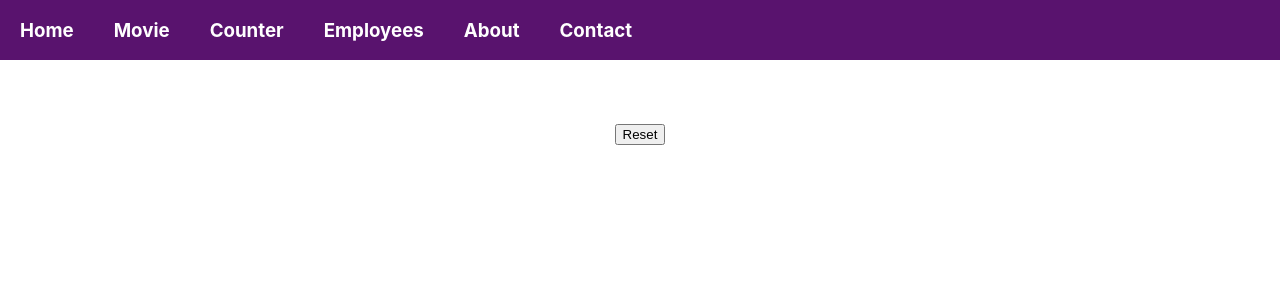
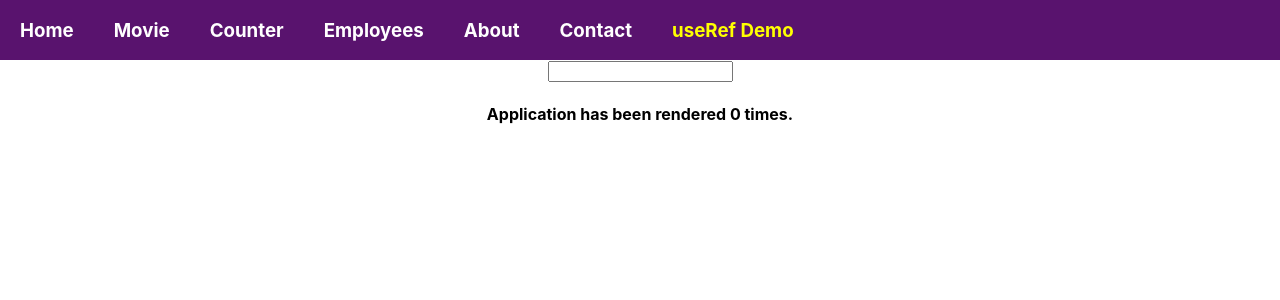
Before and after one commit to utshabkg/react-practice, a React (Create React App) app: page /userefdemo in a window 1280 px wide. Shown: the top 300 px of the page. Built offline with nearby package versions, Linux system fonts and the light colour scheme; no server answers.

Commit message:
Demo of useRef hook is observed.

```diff
--- a/src/App.js
+++ b/src/App.js
@@ -9,6 +9,7 @@ import Contact from "./components/contact/Contact";
 import Insta from "./components/contact/Insta";
 import Mail from "./components/contact/Mail";
 import Error from "./components/error/Error";
+import UseRefDemo from "./components/hooksDemo/useRefDemo";
 
 import { BrowserRouter as Router, Routes, Route } from "react-router-dom";
 
@@ -30,6 +31,7 @@ function App() {
             <Route path="insta" element={<Insta />} />
             <Route path="mail" element={<Mail />} />
           </Route>
+          <Route path="/userefdemo" element={<UseRefDemo />} />
           <Route path="*" element={<Error />} />
         </Routes>
       </div>
--- a/src/components/header/Header.js
+++ b/src/components/header/Header.js
@@ -27,6 +27,9 @@ const Header = () => {
       <NavLink style={navLinkStyles} to={"/contact"}>
         <h3>Contact</h3>
       </NavLink>
+      <NavLink style={navLinkStyles} to={"/userefdemo"}>
+        <h3>useRef Demo</h3>
+      </NavLink>
     </div>
   );
 };
--- /dev/null
+++ b/src/components/hooksDemo/useRefDemo.js
@@ -0,0 +1,22 @@
+import React, { useState, useEffect, useRef } from "react";
+
+const UseRefDemo = () => {
+  const [input, setInput] = useState("");
+  const counter = useRef(0);
+
+  useEffect(() => {
+    counter.current = counter.current + 1;
+  });
+
+  const formHandler = (e) => {
+    setInput(e.target.value);
+  };
+  return (
+    <div>
+      <input value={input} onChange={formHandler} />
+      <h4>Application has been rendered {counter.current} times.</h4>
+    </div>
+  );
+};
+
+export default UseRefDemo;
```
